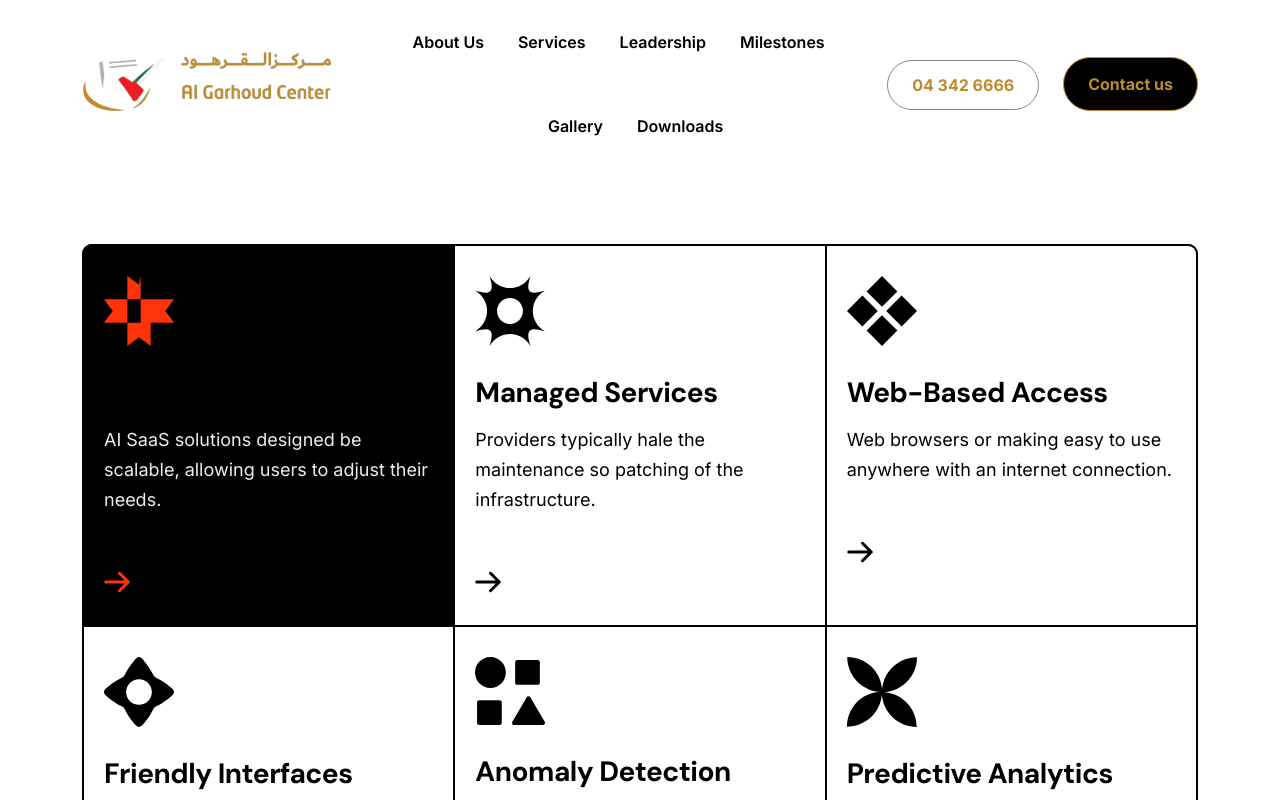
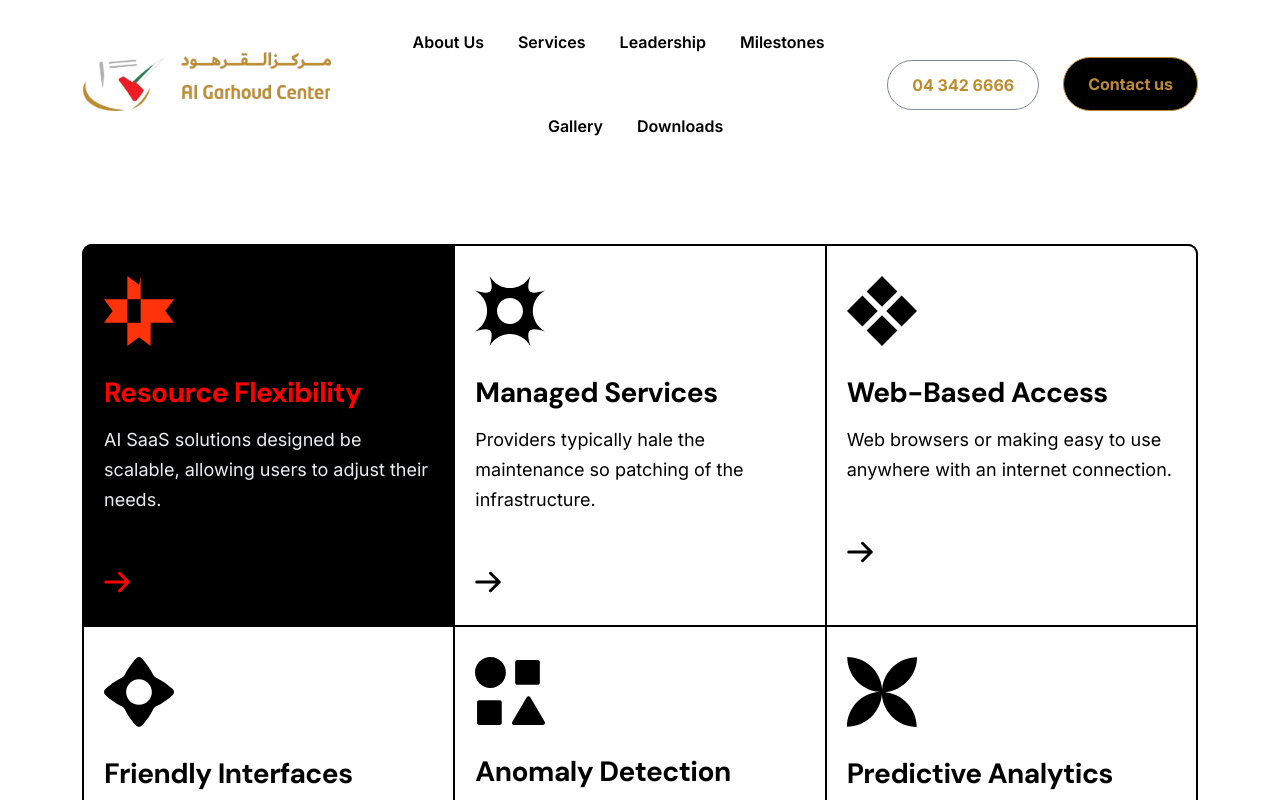
Before and after one commit to roshanzamil/al_garhoud_center, a Next.js app: page /service in a window 1280 px wide. In both pictures the pointer is over the element "Resource Flexibility". Shown: the part 633-1433 px from the top of the page. Built offline with nearby package versions, Linux system fonts and the light colour scheme; a web font is replaced by a local one.

Commit message:
what I meant by that is when I hover the box itself. also the titles of

```diff
--- a/src/app/globals.css
+++ b/src/app/globals.css
@@ -121,6 +121,7 @@ body h6 {
 
 .azzle-iconbox-content h3, .azzle-breadcrumb-title, .azzle-team-content h3 {
   color: #bd8c2e !important;
+  transition: color 0.3s ease-in-out;
 }
 
 .azzle-iconbox-button a {
@@ -128,10 +129,15 @@ body h6 {
   transition: all 0.3s ease-in-out;
 }
 
-.azzle-iconbox-button a:hover {
+.azzle-iconbox-wrap:hover .azzle-iconbox-content h3 {
+  color: red !important;
+}
+
+.azzle-iconbox-wrap:hover .azzle-iconbox-button a {
   color: red;
 }
-.azzle-iconbox-button a:hover svg path {
+
+.azzle-iconbox-wrap:hover .azzle-iconbox-button a svg path {
   stroke: red;
 }
 
```
